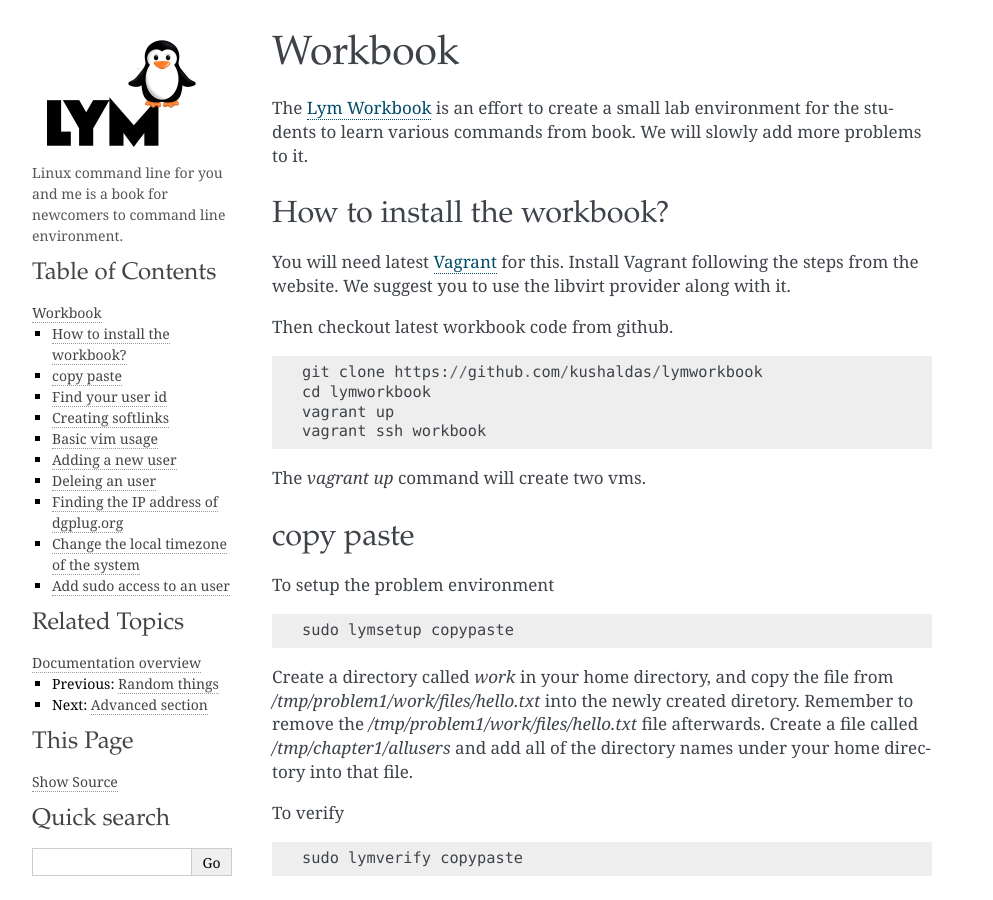
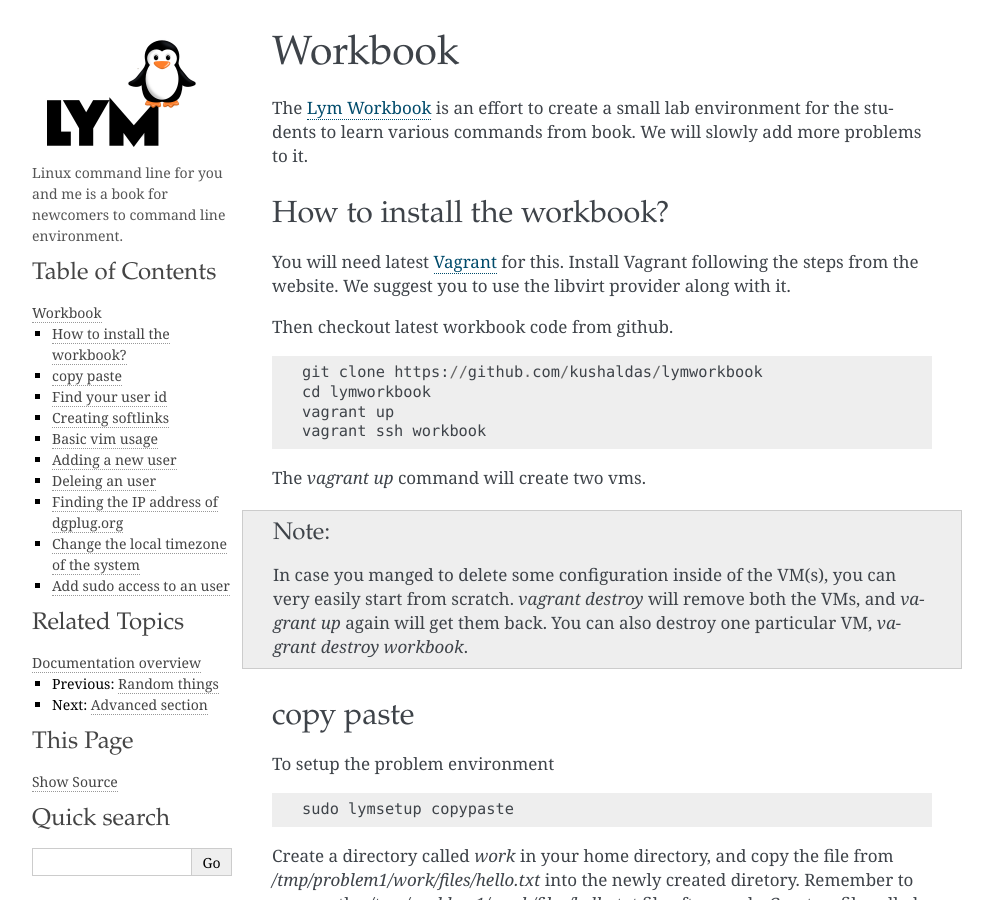
Before and after one commit to kushaldas/lym, a Sphinx documentation site: the page built from docs/workbook.rst, in a window 1280 px wide and 900 px high. Shown: the whole window, without its empty margins (148-1141 px from the left). Built offline with Sphinx 7.4.7, drawn with Linux system fonts in a browser that asks for light colours; a script that is not in the unit is left out.

Commit message:
Adds vagrant destroy commands

```diff
--- a/docs/workbook.rst
+++ b/docs/workbook.rst
@@ -25,6 +25,11 @@ Then checkout latest workbook code from github.
 
 
 The `vagrant up` command will create two vms.
+
+
+.. note:: In case you manged to delete some configuration inside of the VM(s), you can very easily start from scratch.
+         `vagrant destroy` will remove both the VMs, and `vagrant up` again will get them back. You can also destroy
+         one particular VM, `vagrant destroy workbook`.
 
 
 copy paste
```
